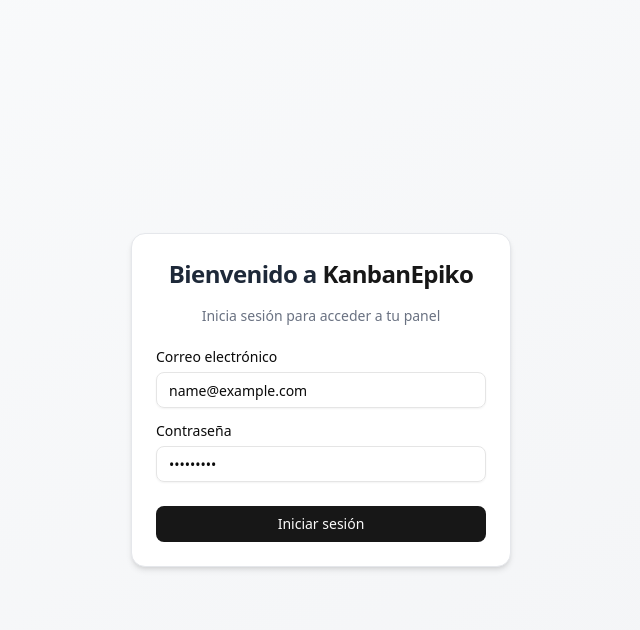
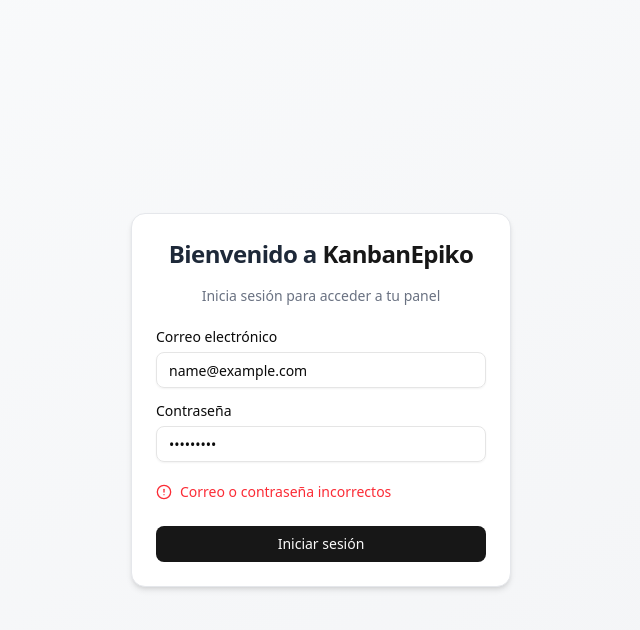
Before and after one commit to RogerJackD/next-epiko-track, a Next.js app: page /login in a window 1280 px wide. Both pictures are taken after typing "name@example.com", "Sample123" into the empty fields and a click on the button "Iniciar sesión". Shown: the top 630 px of the page, without its empty margins (319-959 px from the left). Built offline with nearby package versions, Linux system fonts and the light colour scheme; no server answers.

Commit message:
feat(login) add zod validation with sincronize with react hook form

```diff
--- a/package.json
+++ b/package.json
@@ -10,6 +10,7 @@
   },
   "dependencies": {
     "@dnd-kit/core": "^6.3.1",
+    "@hookform/resolvers": "^5.2.2",
     "@radix-ui/react-avatar": "^1.1.10",
     "@radix-ui/react-dialog": "^1.1.15",
     "@radix-ui/react-dropdown-menu": "^2.1.16",
--- a/src/app/login/page.tsx
+++ b/src/app/login/page.tsx
@@ -1,30 +1,40 @@
 "use client"
 
-import { useState } from "react"
 import { useRouter } from "next/navigation"
+import { useForm } from "react-hook-form"
+import { z } from "zod"
 import { Card, CardContent, CardHeader, CardTitle } from "@/components/ui/card"
 import { Input } from "@/components/ui/input"
 import { Button } from "@/components/ui/button"
 import { Label } from "@/components/ui/label"
 import { AlertCircle, Loader2 } from "lucide-react"
+import { zodResolver } from '@hookform/resolvers/zod';
+
+const loginSchema = z.object({
+  email: z.string().email("Correo inválido"),
+  password: z.string().min(6, "Mínimo 6 caracteres"),
+})
+
+type LoginFormData = z.infer<typeof loginSchema>
 
 export default function LoginPage() {
-  const [email, setEmail] = useState("")
-  const [password, setPassword] = useState("")
-  const [loading, setLoading] = useState(false)
-  const [error, setError] = useState("")
   const router = useRouter()
 
-  async function handleLogin(e: React.FormEvent) {
-    e.preventDefault()
-    setLoading(true)
-    setError("")
+  const {
+    register,
+    handleSubmit,
+    formState: { errors, isSubmitting },
+    setError,
+  } = useForm<LoginFormData>({
+    resolver: zodResolver(loginSchema),
+  })
 
+  const onSubmit = async (data: LoginFormData) => {
     try {
       const res = await fetch("/api/auth/login", {
         method: "POST",
         headers: { "Content-Type": "application/json" },
-        body: JSON.stringify({ email, password }),
+        body: JSON.stringify(data),
       })
 
       if (!res.ok) {
@@ -32,8 +42,9 @@
       }
 
       router.push("/dashboard")
-    } finally {
-      setLoading(false)
+    } catch (error) {
+      setError("root", { message: "Correo o contraseña incorrectos" })
+      console.log(error)
     }
   }
 
@@ -50,49 +61,53 @@
         </CardHeader>
 
         <CardContent>
-          <form onSubmit={handleLogin} className="flex flex-col gap-4">
+          <form onSubmit={handleSubmit(onSubmit)} className="flex flex-col gap-4">
+            {/* Email */}
             <div>
               <Label htmlFor="email" className="mb-2">Correo electrónico</Label>
               <Input
                 id="email"
                 type="email"
                 placeholder="tuemail@correo.com"
-                value={email}
-                onChange={(e) => setEmail(e.target.value)}
-                required
+                {...register("email")}
               />
+              {errors.email && (
+                <p className="text-sm text-red-500 mt-1">{errors.email.message}</p>
+              )}
             </div>
 
+            {/* Password */}
             <div>
               <Label htmlFor="password" className="mb-2">Contraseña</Label>
               <Input
                 id="password"
                 type="password"
                 placeholder="••••••••"
-                value={password}
-                onChange={(e) => setPassword(e.target.value)}
-                required
+                {...register("password")}
               />
+              {errors.password && (
+                <p className="text-sm text-red-500 mt-1">{errors.password.message}</p>
+              )}
             </div>
 
-            {error && (
+            {/* Error general */}
+            {errors.root && (
               <div className="flex items-center gap-2 text-sm text-red-500 mt-1">
                 <AlertCircle className="w-4 h-4" />
-                <span>{error}</span>
+                <span>{errors.root.message}</span>
               </div>
             )}
 
-            <Button
-              type="submit"
-              disabled={loading}
-              className="w-full mt-2"
-            >
-              {loading ? (
-                <Loader2 className="w-4 h-4 animate-spin mr-2" />
-              ) : null}
-              Iniciar sesión
+            <Button type="submit" disabled={isSubmitting} className="w-full mt-2">
+              {isSubmitting ? (
+                <>
+                  <Loader2 className="w-4 h-4 animate-spin mr-2" />
+                  Iniciando...
+                </>
+              ) : (
+                "Iniciar sesión"
+              )}
             </Button>
-
           </form>
         </CardContent>
       </Card>
```
Also changed, not shown: 1 other file (tests, documents, lock files or other folders).
